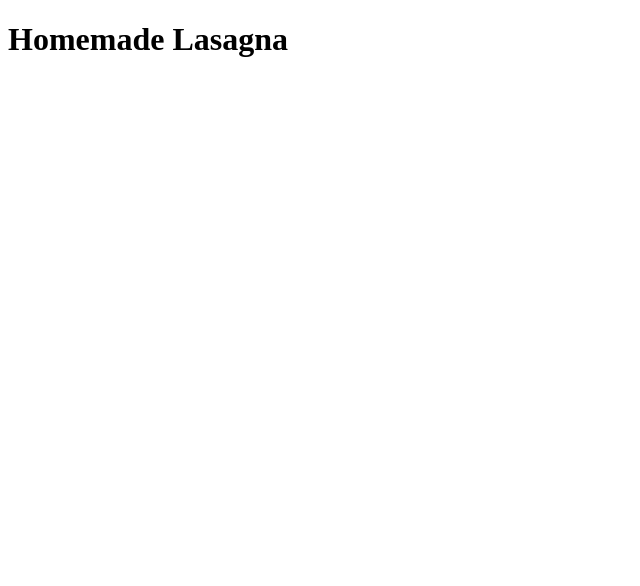
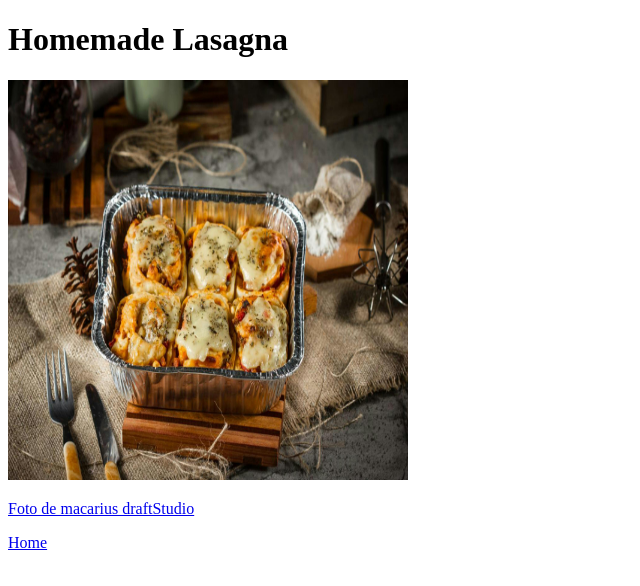
Before and after one commit to giovannihurtado/odin-recipes, a plain HTML site: page recipes/lasagna.html in a window 1280 px wide. Shown: the whole page, without its empty margins (0-640 px from the left). Drawn offline with Linux system fonts and the light colour scheme.

Commit message:
adding file lasagna.html

```diff
--- a/recipes/lasagna.html
+++ b/recipes/lasagna.html
@@ -7,5 +7,17 @@
   </head>
   <body>
     <h1>Homemade Lasagna</h1>
+    <img
+      src="../images/lasagna.jpg"
+      alt="recipe lasagna-image "
+      width="400"
+      height="400"
+    />
+    <p>
+      <a href="https://www.pexels.com/es-es/foto/lasana-en-bandeja-19589060/">
+        Foto de macarius draftStudio</a
+      >
+    </p>
+    <a href="../index.html">Home</a>
   </body>
 </html>
```
Also changed, not shown: index.html (+1 -0 lines), images/lasagna.jpg (added), 1 other file.
